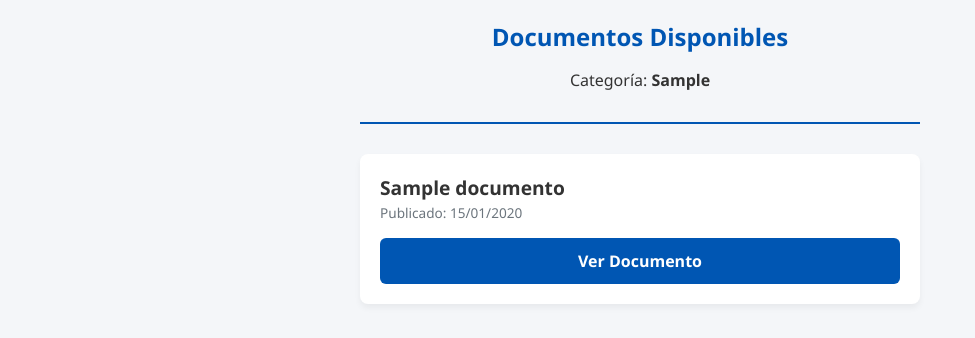
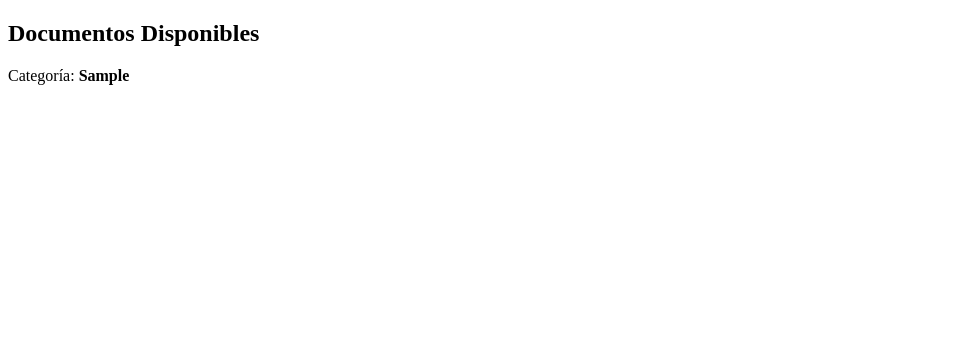
Before and after one commit to nikolasribeiro/proyecto-final-egreso-2026, a PHP site: template src/Vistas/modulos/documentos/publico_categoria.php in a window 1280 px wide. Shown: the top 338 px of the page, without its empty margins (0-975 px from the left). Run offline with PHP 8.4, Linux system fonts and the light colour scheme; the template is opened without the code that fills it: most values are stand-ins (such as "Sample title", 1, 10 or a date in 2020).

Commit message:
fix: aplica correcciones y mejoras pendientes del PR 123

```diff
--- a/src/Vistas/modulos/documentos/publico_categoria.php
+++ b/src/Vistas/modulos/documentos/publico_categoria.php
@@ -4,71 +4,6 @@
     <meta charset="UTF-8">
     <meta name="viewport" content="width=device-width, initial-scale=1.0">
     <title>Documentos Clínicos</title>
-    <style>
-        /* Estilos Mobile-First usando Flexbox y Box Model */
-        body {
-            font-family: 'Segoe UI', Tahoma, Geneva, Verdana, sans-serif;
-            margin: 0;
-            padding: 0;
-            background-color: #f4f6f9;
-            color: #333;
-        }
-        .contenedor {
-            max-width: 600px;
-            margin: 0 auto;
-            padding: 20px;
-            box-sizing: border-box;
-        }
-        .cabecera {
-            text-align: center;
-            margin-bottom: 30px;
-            padding-bottom: 15px;
-            border-bottom: 2px solid #0056b3;
-        }
-        .cabecera h2 {
-            margin: 0 0 10px 0;
-            color: #0056b3;
-        }
-        .tarjeta-doc {
-            background: #ffffff;
-            border-radius: 8px;
-            padding: 20px;
-            margin-bottom: 15px;
-            box-shadow: 0 4px 6px rgba(0,0,0,0.05);
-            display: flex;
-            flex-direction: column;
-            gap: 15px;
-        }
-        .titulo-doc {
-            font-size: 1.2rem;
-            font-weight: 600;
-            margin: 0;
-        }
-        .fecha-doc {
-            font-size: 0.85rem;
-            color: #6c757d;
-        }
-        .btn-ver {
-            background-color: #0056b3;
-            color: white;
-            text-align: center;
-            text-decoration: none;
-            padding: 12px;
-            border-radius: 6px;
-            font-weight: bold;
-            transition: background-color 0.3s;
-        }
-        .btn-ver:hover {
-            background-color: #004494;
-        }
-        .mensaje-vacio {
-            text-align: center;
-            color: #6c757d;
-            padding: 40px 20px;
-            background: #ffffff;
-            border-radius: 8px;
-        }
-    </style>
 </head>
 <body>
     <div class="contenedor">
@@ -80,14 +15,11 @@
         <main>
             <?php if (!empty($documentos)): ?>
                 <?php foreach ($documentos as $doc): ?>
-                    <article class="tarjeta-doc">
-                        <div>
-                            <h3 class="titulo-doc"><?= htmlspecialchars($doc['titulo']) ?></h3>
-                            <span class="fecha-doc">Publicado: <?= date('d/m/Y', strtotime($doc['created_at'])) ?></span>
-                        </div>
-                        <!-- Enlace al segundo método del controlador público para ver el PDF -->
-                        <a href="/d/doc/<?= urlencode($doc['id']) ?>" class="btn-ver">Ver Documento</a>
-                    </article>
+                   <?php componente('modulos/documentos/article', [
+                        'titulo' => $doc['titulo'],
+                        'created_at' => $doc['created_at'],
+                        'id' => $doc['id']
+                   ]) ?>
                 <?php endforeach; ?>
             <?php else: ?>
                 <div class="mensaje-vacio">
--- a/src/assets/css/main.css
+++ b/src/assets/css/main.css
@@ -53,4 +53,5 @@
    PAGE-SPECIFIC - Estilos específicos por página
    ========================================================================== */
 /* @import url("pages/auth.css"); */
+@import url("pages/documentos.css");
 /* @import url("pages/dashboard.css"); */
--- a/src/index.php
+++ b/src/index.php
@@ -1,9 +1,9 @@
 <?php
 // Lo utilizo para identificar errores * Pereyra*
-ini_set('display_errors', 1);
-error_reporting(E_ALL);
+//ini_set('display_errors', 1);
+//error_reporting(E_ALL);
 
-//ini_set('display_errors', '0');
+ini_set('display_errors', '0');
 
 // Evita Clickjacking
 header("X-Frame-Options: DENY");
```
Also changed, not shown: src/Componentes/modulos/documentos/article.php (added, +16 -0 lines), src/assets/css/pages/documentos.css (added, +64 -0 lines).
